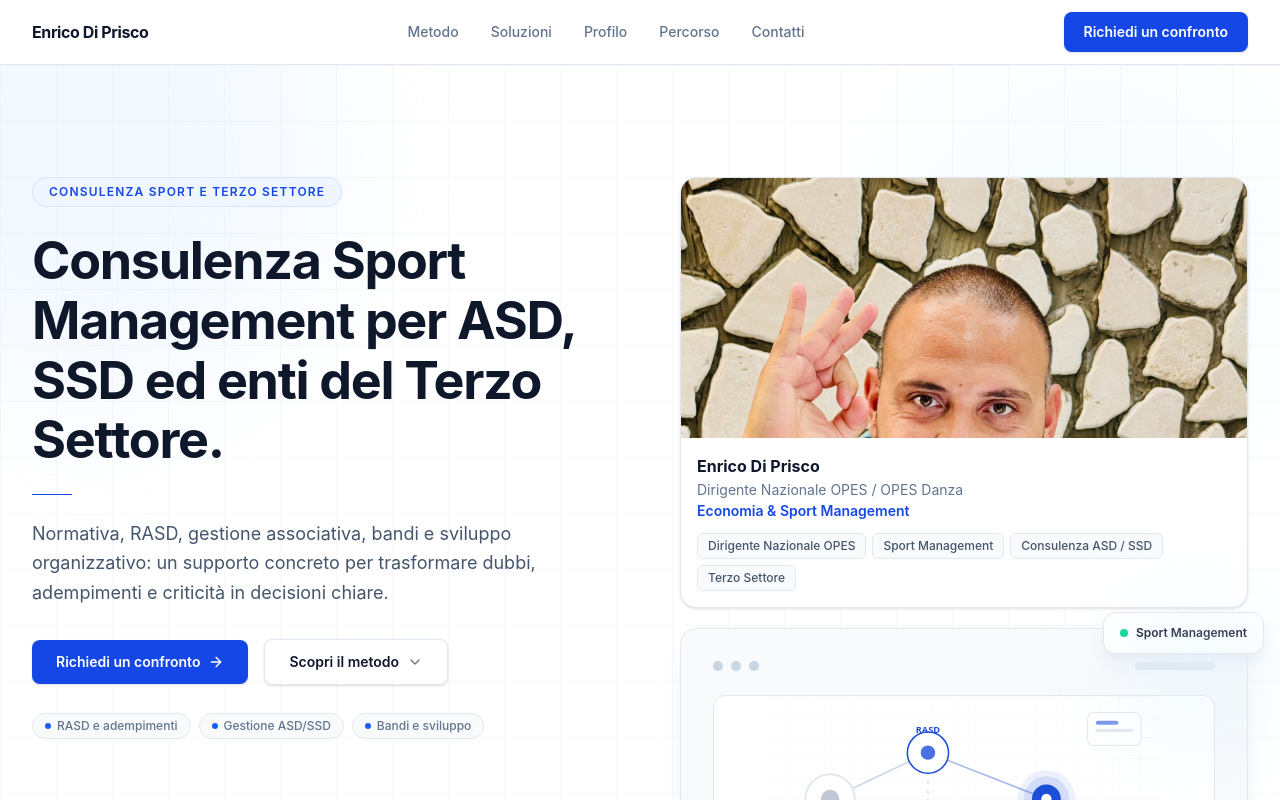
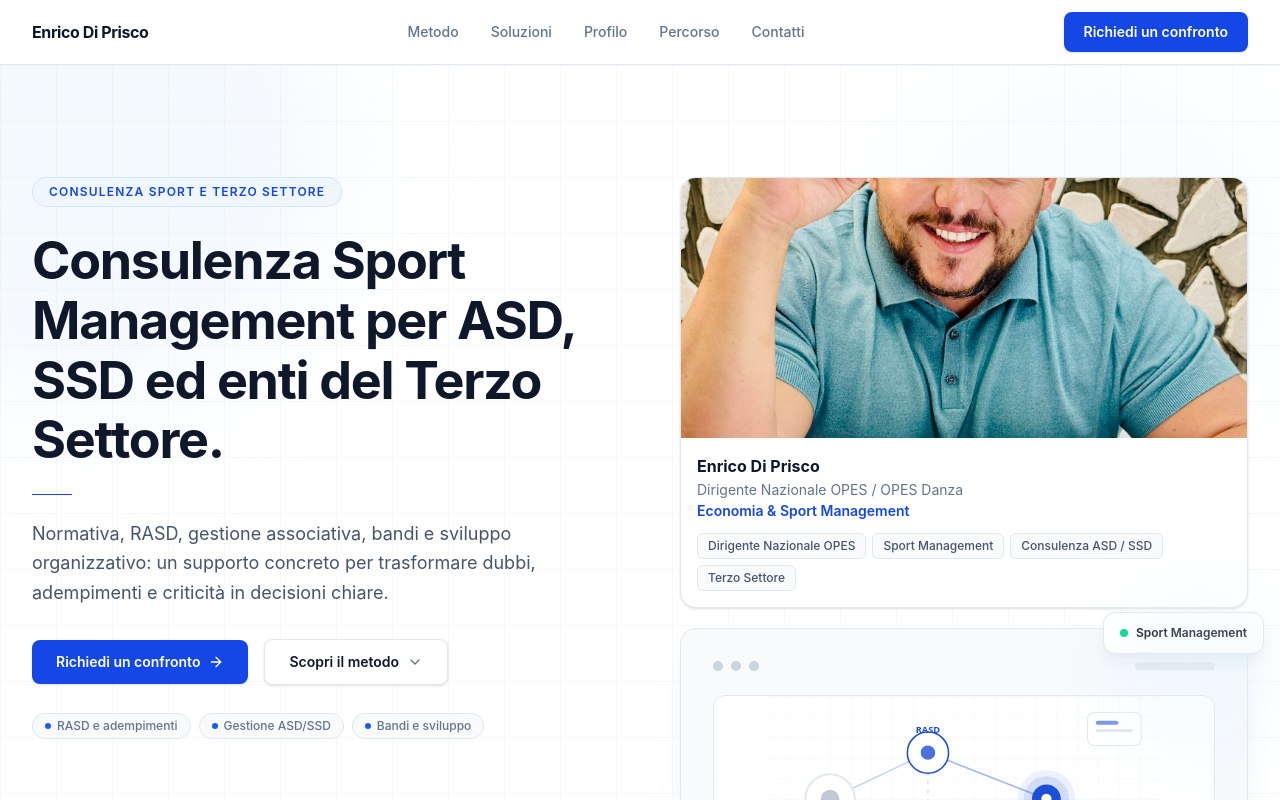
Before and after one commit to Ddery-GH/consulenza, a React (Vite) app: page / in a window 1280 px wide. Shown: the top 800 px of the page. Built offline with nearby package versions, Linux system fonts and the light colour scheme.

Commit message:
Centra foto profilo hero per mostrare il volto

```diff
--- a/src/componenti/sezioni/HeroPrincipale.jsx
+++ b/src/componenti/sezioni/HeroPrincipale.jsx
@@ -376,7 +376,7 @@
                 <img
                   src="/immagini/enrico-badge.jpg"
                   alt="Enrico Di Prisco"
-                  className="h-full w-full object-cover object-top"
+                  className="h-full w-full object-cover object-center"
                   loading="eager"
                 />
               </div>
```
